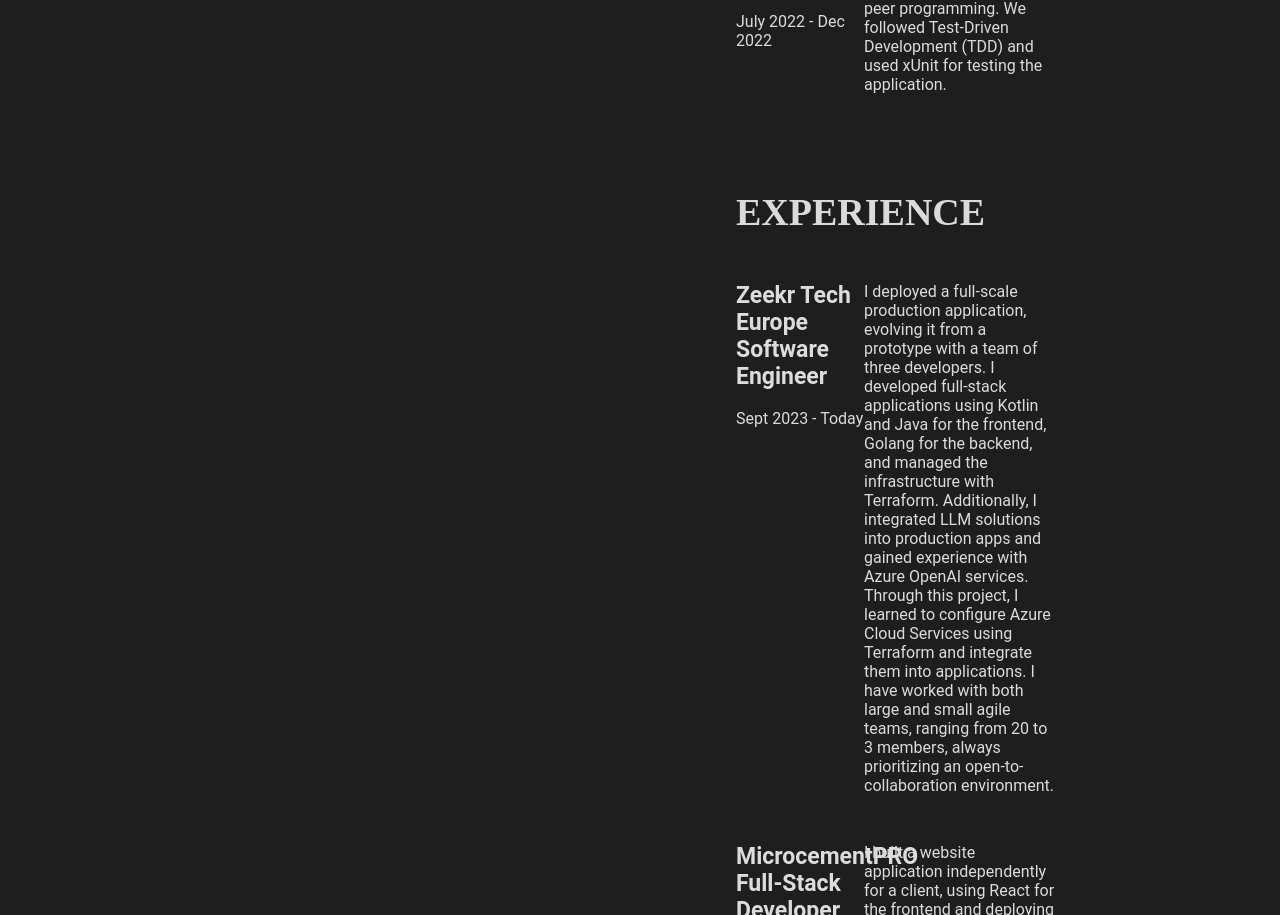
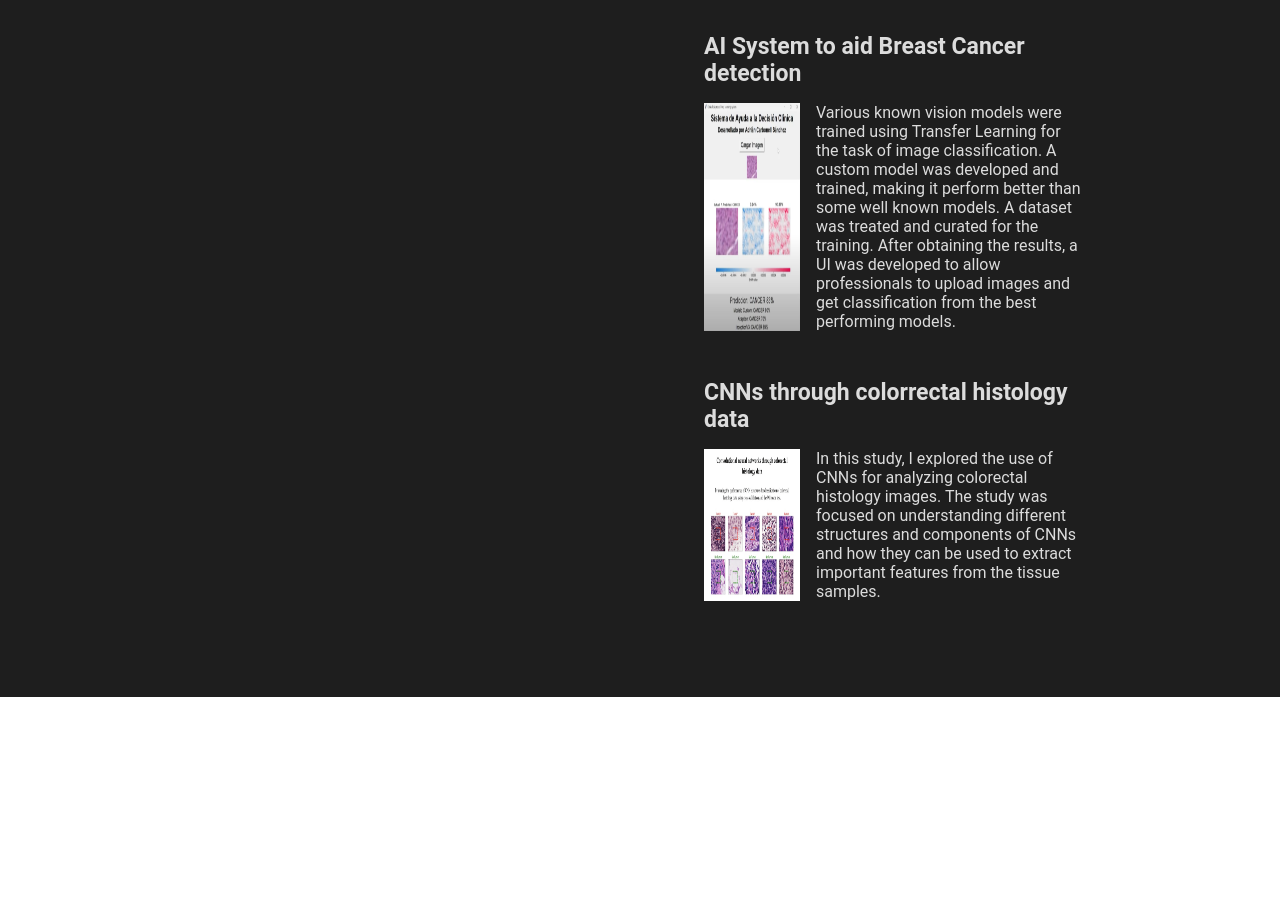
Before and after one commit to Acs176/portfolio-frontend, a React (Create React App) app: page / in a window 1280 px wide. Shown: the part 1885-2800 px from the top of the page. After the commit the page ends 2582 px from the top, so only its background shows below. Built offline with nearby package versions, Linux system fonts and the light colour scheme; a web font is replaced by a local one.

Commit message:
add projects section, add basic responsiveness

```diff
--- a/src/App.css
+++ b/src/App.css
@@ -73,11 +73,11 @@ body {
   content: "";
   left:0;
   top: 0;
-  width: clamp(400px, 40%, 900px);
+  width: clamp(300px, 40%, 900px);
 }
 .left-panel{
   position: fixed;
-  width: clamp(400px, 40%, 900px);
+  width: clamp(300px, 40%, 900px);
   background-image: url("\\imgs\\filtered-bg-4.png");
   background-size: cover;
   background-position: center;
@@ -98,27 +98,31 @@ body {
 
 #my-name{
   font-family: "Oswald";
-  font-size: 70px; /*TODO*/
+  font-size: clamp(3rem, 5vw,4.3rem);
   letter-spacing: -4px;
   padding-right: 5rem; /*CUIDADO*/
-  line-height: 70px; /*TODO*/
+  line-height: clamp(3rem, 5vw,4.3rem);
 
 }
 
 .div-title{
-  gap: 1rem;
+  gap: clamp(.5rem, 1vw,1rem);
 }
 
 .div-title h2 {
   font-family: "Roboto Condensed";
-  font-size: 35px;
+  font-size: clamp(1.5rem, 2.5vw,2.188rem);
 }
 .right-panel {
   width: 60%;
+  display: flex;
+  justify-content: center;
 }
 .right-panel-inside {
-  padding: 6rem 14rem;
+  padding-inline: clamp(2rem, 15vw, 14rem);;
+  padding-block: 6rem;
   gap: 6rem;
+  max-width: 900px;
 }
 
 .quote {
@@ -133,3 +137,45 @@ body {
 .experience-section {
   gap:3rem;
 }
+
+/* PROJECTS */
+.project {
+  gap: 1rem;
+}
+
+.project-content {
+  display: flex;
+  gap: 1rem;
+}
+
+.project-content .paragraph{
+  max-width: 70%;
+}
+
+.project-content img {
+  max-width: 25%;
+
+
+}
+
+@media screen and (max-width: 1200px){
+  .right-panel-inside {
+    padding-inline: clamp(2rem, 8vw, 8rem);
+    width: 70%;
+  }
+  .right-panel{
+    width: 70%;
+  }
+
+  .left-panel {
+    width: clamp(300px, 30%, 900px);
+  }
+  .left-panel-placeholder{
+    width: clamp(300px, 30%, 900px);
+  }
+
+  .left-panel-inside {
+    padding-block: 4rem;
+    padding-inline: 2rem;
+  }
+}
--- a/src/App.js
+++ b/src/App.js
@@ -100,40 +100,31 @@ function App() {
           </Element>
           <Element name="projects">
           <div className='experience-section flex-col'>
-            <h2 className='oswald title soft-white'>EXPERIENCE</h2>
-            <div className='job soft-white-2'>
-              <div className='job-left'>
-                <p className='sub-title'>Zeekr Tech Europe</p>
-                <p className='sub-title'>Software Engineer</p>
-                <br/>
-                <p>Sept 2023 - Today</p>
+            <h2 className='oswald title soft-white'>PROJECTS</h2>
+            <div className='project flex-col soft-white-2'>
+              <p className='sub-title'>
+              AI System to aid Breast Cancer detection
+              </p>
+              <div className='project-content'>
+                <img src="imgs/aisystem.png" alt="ai system screenshot"></img>
+                <p className='paragraph'>Various known vision models were trained using Transfer Learning for the
+task of image classification. A custom model was developed and trained, making it perform better than some well
+known models. A dataset was treated and curated for the training. After obtaining the results, a UI was developed to
+allow professionals to upload images and get classification from the best performing models.</p>
               </div>
-              <p className='paragraph job-right'>
-              I deployed a full-scale production application, evolving it from a prototype with a team of three developers. I developed full-stack applications using Kotlin and Java for the frontend, Golang for the backend, and managed the infrastructure with Terraform. Additionally, I integrated LLM solutions into production apps and gained experience with Azure OpenAI services. Through this project, I learned to configure Azure Cloud Services using Terraform and integrate them into applications. I have worked with both large and small agile teams, ranging from 20 to 3 members, always prioritizing an open-to-collaboration environment.
+            </div>
+            <div className='project flex-col soft-white-2'>
+              <p className='sub-title'>
+              CNNs through colorrectal histology data
               </p>
-            </div>
-            <div className='job soft-white-2'>
-              <div className='job-left'>
-                <p className='sub-title'>MicrocementPRO</p>
-                <p className='sub-title'>Full-Stack Developer</p>
-                <br/>
-                <p>June 2023 - Sept 2023</p>
+              <div className='project-content'>
+                <img src="imgs/cnn.png" alt="ai system screenshot"></img>
+                <p className='paragraph'>In this study, I explored the use of CNNs for analyzing colorectal histology
+images. The study was focused on understanding different structures and components of CNNs and how they can be
+used to extract important features from the tissue samples.</p>
+
               </div>
-              <p className='paragraph job-right'>
-              I built a website application independently for a client, using React for the frontend and deploying a separate backend with a PostgreSQL database. I maintained constant communication with the client to gather feedback and ensure their satisfaction. Additionally, I collaborated with an SEO expert to maximize exposure and help the client expand their business outside the UK.
-              </p>
-            </div>
-            <div className='job soft-white-2'>
-              <div className='job-left'>
-                <p className='sub-title'>Unit4</p>
-                <p className='sub-title'>Software Engineer Intern</p>
-                <br/>
-                <p>July 2022 - Dec 2022</p>
               </div>
-              <p className='paragraph job-right'>
-              I built a website application using .NET and Azure DevOps while working in an international team that emphasized Agile methodologies and peer programming. We followed Test-Driven Development (TDD) and used xUnit for testing the application.
-              </p>
-            </div>
           </div>
           </Element>
         </div>
--- a/src/generic.css
+++ b/src/generic.css
@@ -45,7 +45,7 @@
 }
 
 .title {
-    font-size: 38px;
+    font-size: clamp(1.7rem, 5vw,2.3rem);
 }
 
 .active-nav{
```
Also changed, not shown: public/imgs/aisystem.png (added), public/imgs/cnn.png (added).
